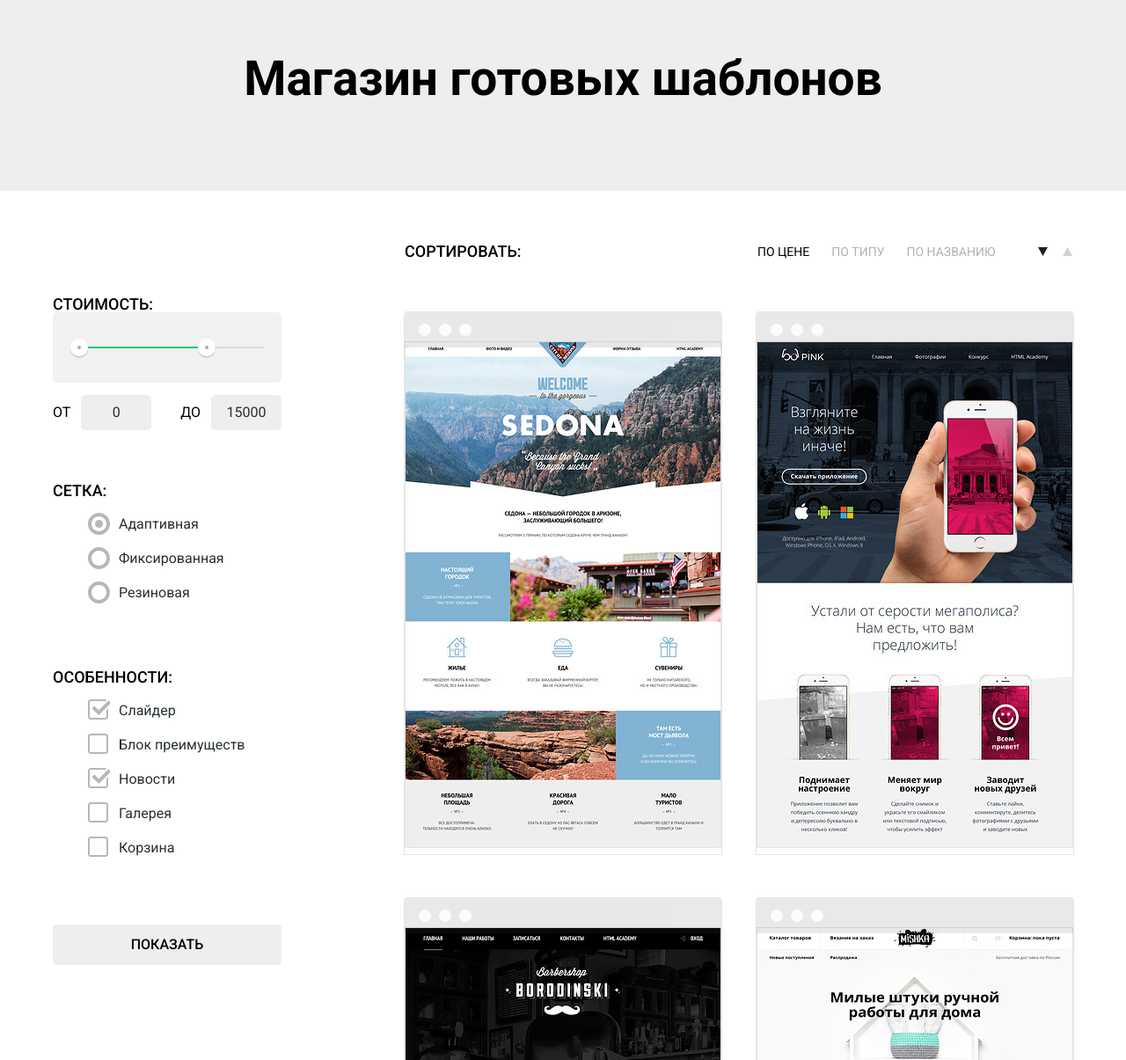
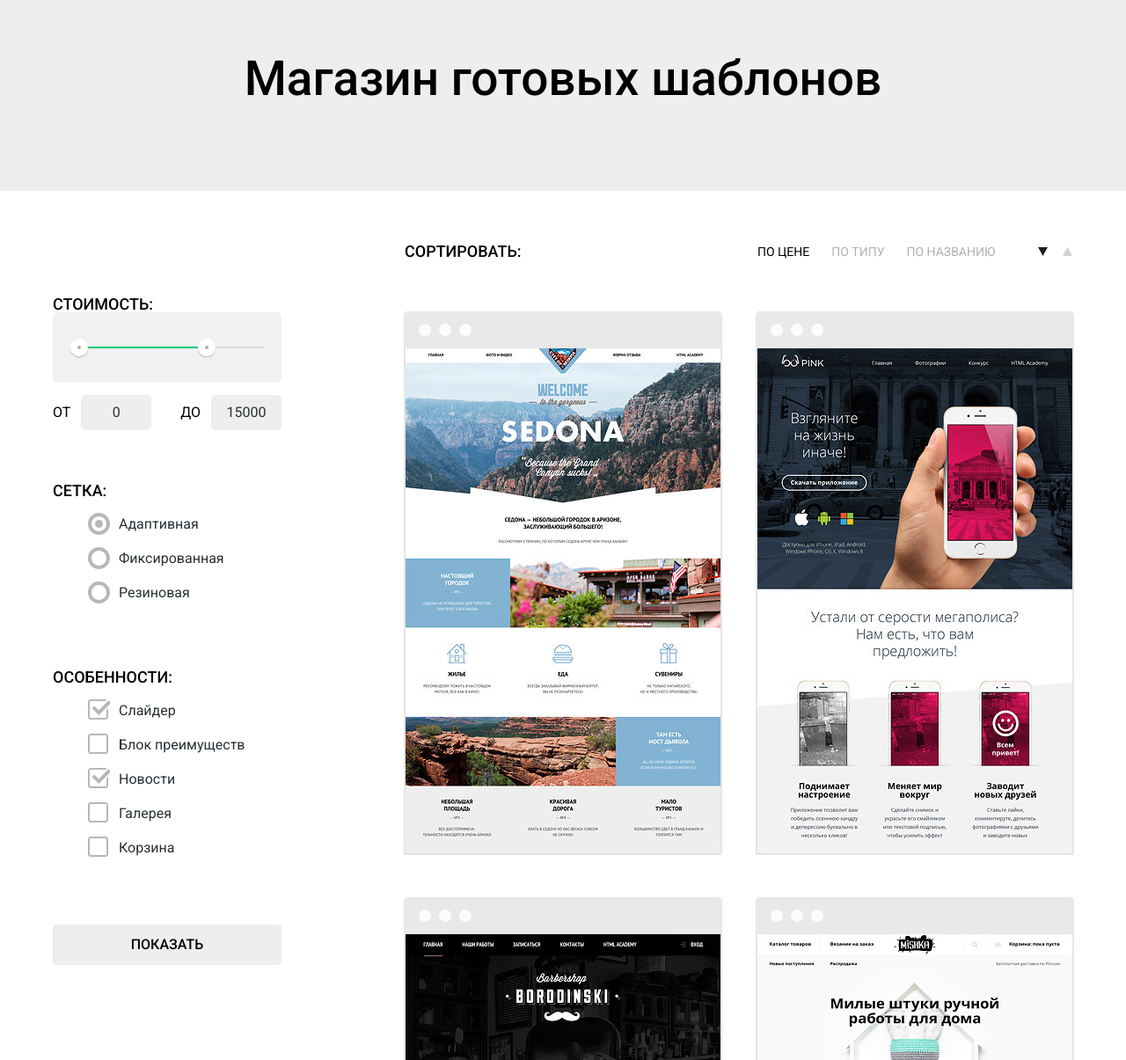
Before and after one commit to grand-roman/590097-nerds-25, a plain HTML site: page catalog.html in a window 1280 px wide. Shown: the part 95-1300 px from the top of the page at 88% size. Drawn offline with Linux system fonts and the light colour scheme.

Commit message:
fixMargin

```diff
--- a/css/style.css
+++ b/css/style.css
@@ -97,6 +97,7 @@ body {
     padding-bottom: 100px;
 
     font-size: 55px;
+    font-weight: 500;
     line-height: 55px;
     text-align: center;
 }
@@ -112,6 +113,7 @@ body {
     padding-top: 55px;
     padding-bottom: 10px;
 
+    font-weight: 500;
     font-size: 55px;
     line-height: 55px;
 }
@@ -954,7 +956,7 @@ body {
 
 .catalog-image {
     margin: 0;
-    margin-top: -7px;
+    display: block;
     padding: 0;
 }
 
```
